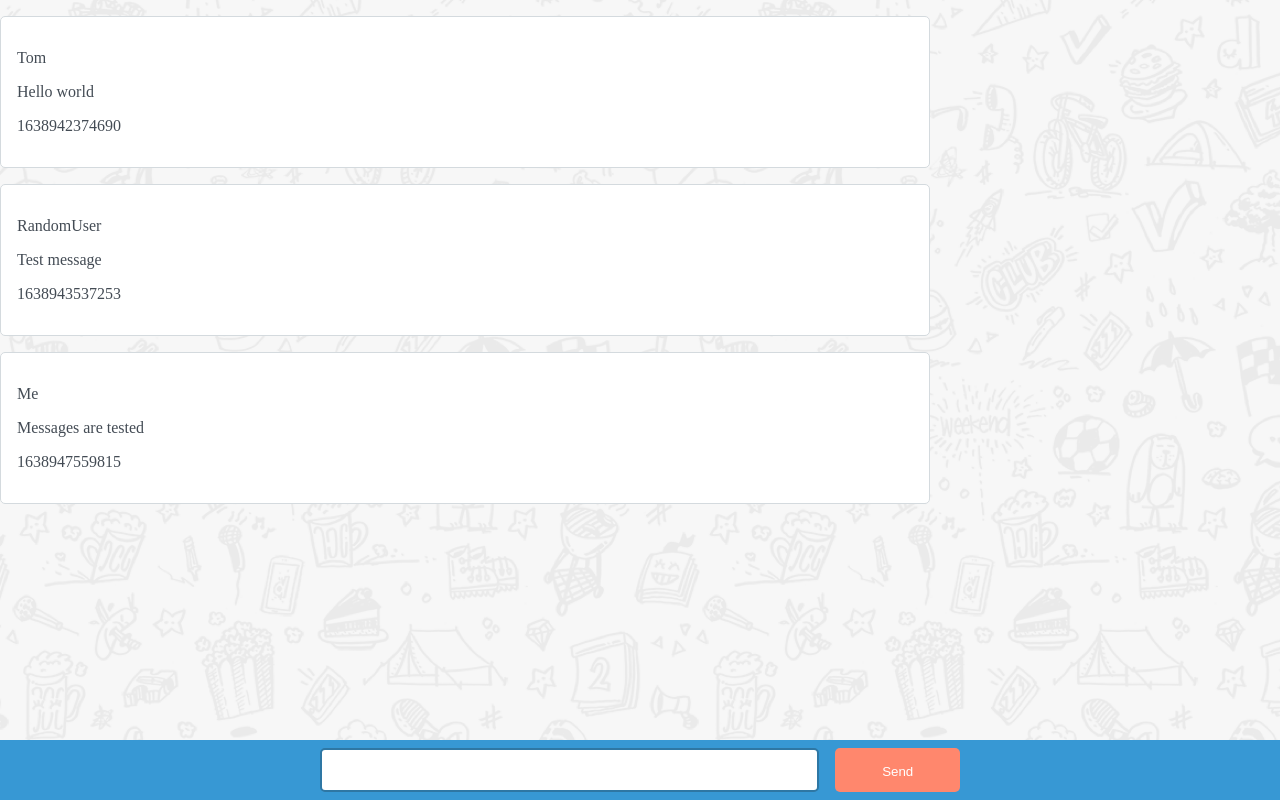
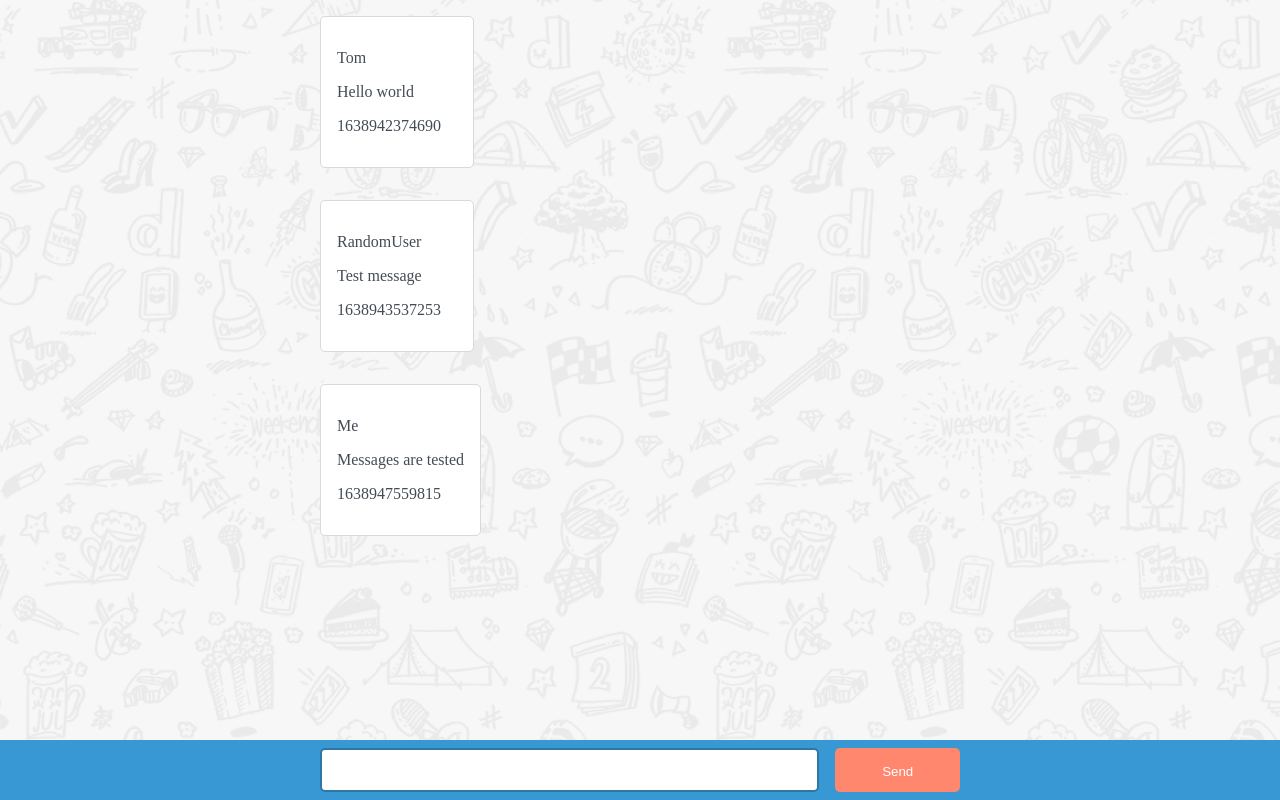
Before and after one commit to ddetkovs/mychatapp, a React (Create React App) app: page / in a window 1280 px wide. Built offline with nearby package versions, Linux system fonts and the light colour scheme.

Commit message:
center message feed

```diff
--- a/src/MessageFeed.module.scss
+++ b/src/MessageFeed.module.scss
@@ -5,6 +5,16 @@ $message-padding: $message-margin;
   width: 100%;
   flex-basis: 100%;
   overflow-y: auto;
+  display: flex;
+  align-items: center;
+  flex-direction: column;
+
+  .message-feed {
+    width: 100%;
+    max-width: 640px;
+    display: flex;
+    flex-direction: column;
+    margin: 0 24px;
 
     .message-entry {
       color: #434b54;
@@ -21,3 +31,4 @@ $message-padding: $message-margin;
       max-width: 70%;
     }
   }
+}
--- a/src/MessageFeed.tsx
+++ b/src/MessageFeed.tsx
@@ -44,9 +44,11 @@ const MessageEntry = ({ message }: { message: Message }) => {
 export const MessageFeed = () => {
   return (
     <div className={styles['message-feed-container']}>
-      {messages.map((message) => (
-        <MessageEntry key={message._id} message={message}></MessageEntry>
-      ))}
+      <div className={styles['message-feed']}>
+        {messages.map((message) => (
+          <MessageEntry key={message._id} message={message}></MessageEntry>
+        ))}
+      </div>
     </div>
   );
 };
```
Lines whose indentation alone changed are shown as unchanged.
